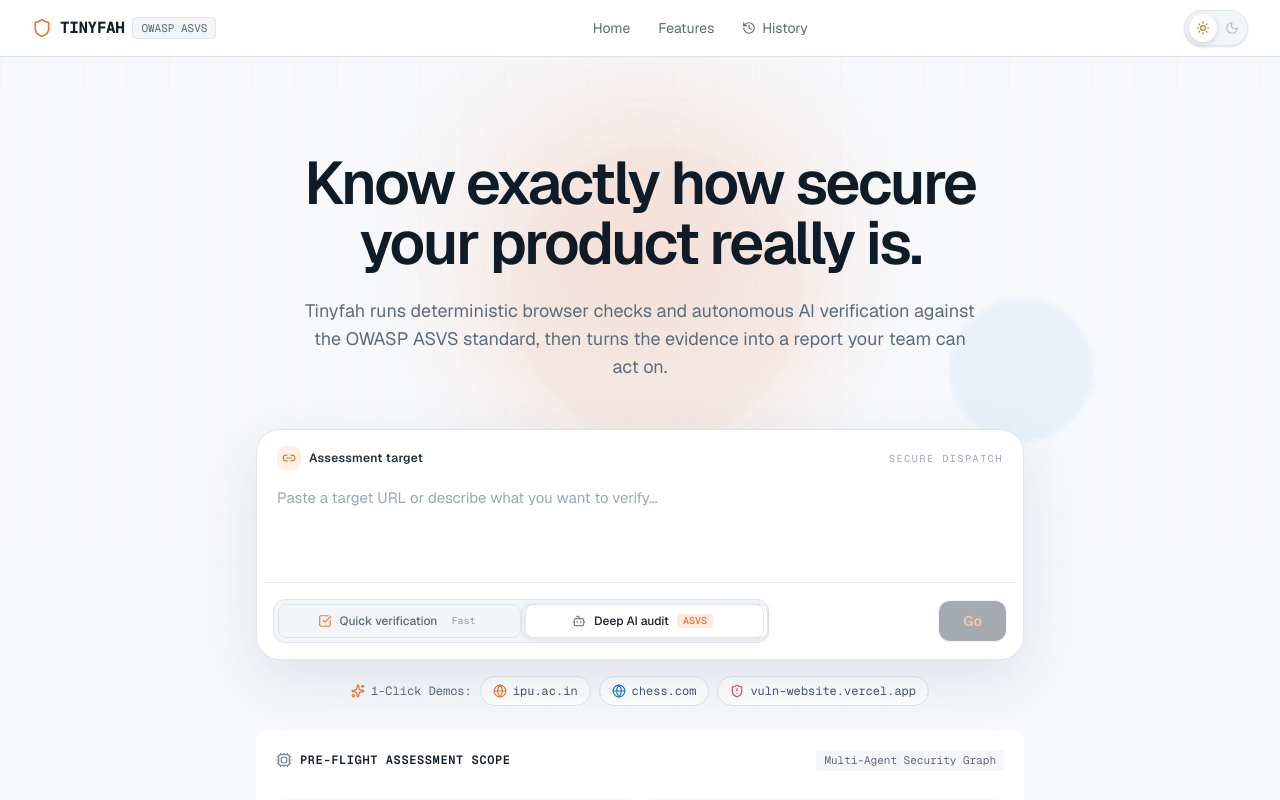
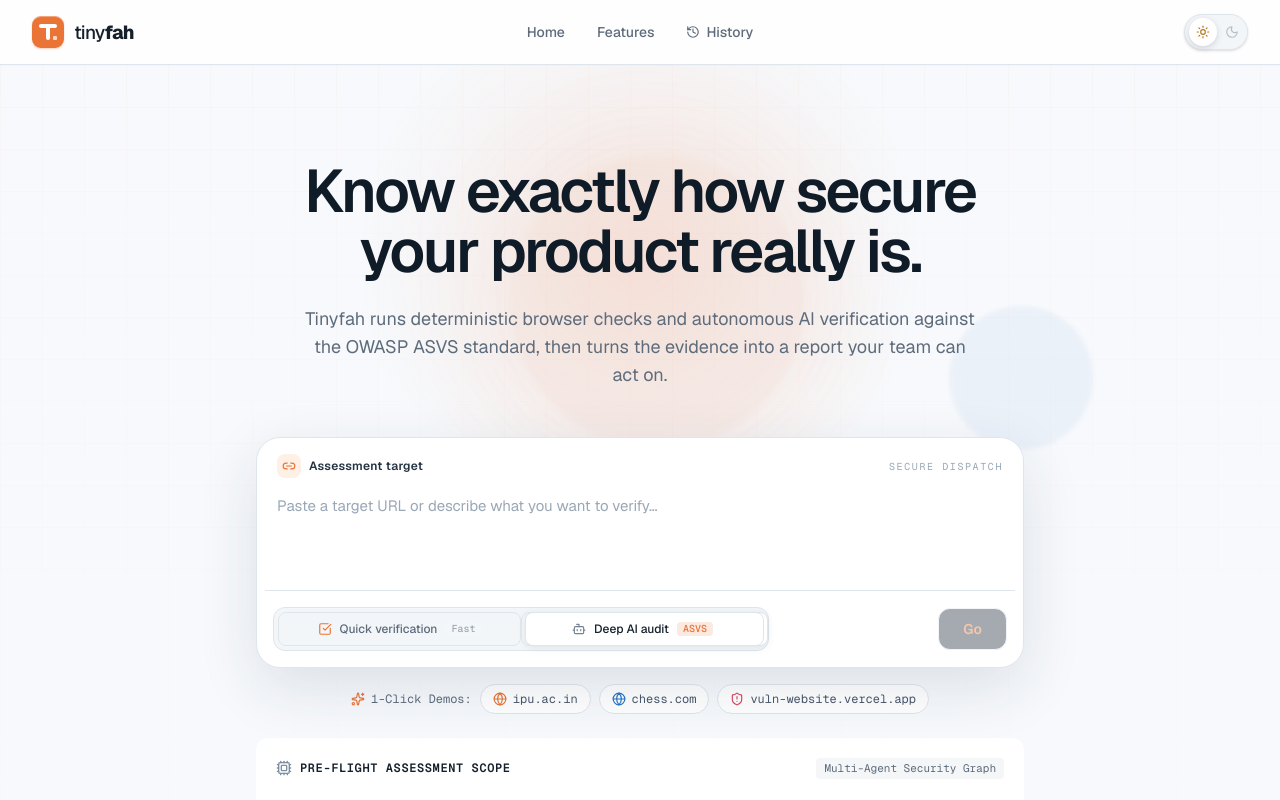
Before and after one commit to Yashvardhan0904/Tinyfah, a Next.js app in the folder frontend/: page / in a window 1280 px wide. Shown: the top 800 px of the page. Built offline with nearby package versions, Linux system fonts and the light colour scheme; no server answers.

Commit message:
fixed navbar and logo

```diff
--- a/frontend/src/components/layout/navbar.tsx
+++ b/frontend/src/components/layout/navbar.tsx
@@ -2,59 +2,74 @@
 
 import Link from "next/link";
 import { useState } from "react";
-import { Shield, Menu, X, History } from "lucide-react";
+import { Menu, X, History } from "lucide-react";
 import { ThemeToggle } from "./theme-toggle";
+
+/* Logo mark: a rounded tile with a "T" built purely from CSS shapes */
+function LogoMark() {
+  return (
+    <span
+      aria-hidden="true"
+      className="relative flex h-8 w-8 shrink-0 items-center justify-center rounded-[9px] bg-[#ea7336] shadow-[inset_0_1px_0_rgba(255,255,255,0.35),0_1px_2px_rgba(234,115,54,0.35)] transition-transform duration-200 group-hover:-rotate-3"
+    >
+      {/* T top bar */}
+      <span className="absolute left-[7px] top-[8px] h-[4px] w-[18px] rounded-full bg-white" />
+      {/* T stem */}
+      <span className="absolute left-[14px] top-[8px] h-[16px] w-[4px] rounded-full bg-white" />
+      {/* small "pixel" accent for the "tiny" idea */}
+      <span className="absolute bottom-[8px] right-[7px] h-[4px] w-[4px] rounded-[1px] bg-white/70" />
+    </span>
+  );
+}
+
+const linkBase =
+  "rounded-lg text-sm font-medium text-[#5d6b7b] transition-colors hover:text-[#15202b] hover:bg-[#f3f6f9] focus-visible:outline-none focus-visible:ring-2 focus-visible:ring-[#ea7336]/50";
 
 export function Navbar() {
   const [mobileOpen, setMobileOpen] = useState(false);
 
   return (
-    <header className="theme-navbar sticky top-0 z-50 bg-[#ffffff]/90 backdrop-blur-xl border-b border-[#dfe5ec]">
-      <div className="max-w-7xl mx-auto px-4 sm:px-8">
-        <div className="flex items-center justify-between h-14">
-          {/* Logo */}
-          <Link href="/" className="flex items-center gap-2 shrink-0">
-            <div className="flex items-center gap-2 text-[#ea7336]">
-              <Shield className="h-5 w-5" />
-              <span className="theme-navbar-brand font-mono text-base font-bold tracking-tight text-[#15202b]">
-                TINYFAH
-              </span>
-            </div>
-            <span className="theme-navbar-pill hidden sm:inline text-[11px] font-mono text-[#5d6b7b] px-2 py-0.5 rounded bg-[#f3f6f9] border border-[#dfe5ec]">
-              OWASP ASVS
+    <header className="theme-navbar sticky top-0 z-50 border-b border-[#dfe5ec] bg-[#ffffff]/80 backdrop-blur-xl">
+      <div className="mx-auto max-w-7xl px-4 sm:px-8">
+        <div className="flex h-16 items-center justify-between md:grid md:grid-cols-[1fr_auto_1fr]">
+          {/* Left: logo */}
+          <Link
+            href="/"
+            aria-label="TinyFah home"
+            className="group flex shrink-0 items-center gap-2.5 justify-self-start rounded-lg focus-visible:outline-none focus-visible:ring-2 focus-visible:ring-[#ea7336]/50"
+          >
+            <LogoMark />
+            <span className="theme-navbar-brand text-[19px] leading-none tracking-[-0.04em] text-[#15202b]">
+              <span className="font-medium">tiny</span>
+              <span className="font-extrabold">fah</span>
             </span>
           </Link>
 
-          {/* Desktop nav */}
-          <nav className="hidden md:flex items-center gap-1">
-            <Link
-              href="/"
-              className="px-3 py-1.5 text-sm text-[#5d6b7b] hover:text-[#15202b] hover:bg-[#f3f6f9] rounded-md transition-colors"
-            >
+          {/* Center: desktop nav */}
+          <nav className="hidden items-center justify-center gap-1 md:flex">
+            <Link href="/" className={`${linkBase} px-3.5 py-1.5`}>
               Home
             </Link>
-            <Link
-              href="/#features"
-              className="px-3 py-1.5 text-sm text-[#5d6b7b] hover:text-[#15202b] hover:bg-[#f3f6f9] rounded-md transition-colors"
-            >
+            <Link href="/#features" className={`${linkBase} px-3.5 py-1.5`}>
               Features
             </Link>
             <Link
               href="/history"
-              className="flex items-center gap-1.5 px-3 py-1.5 text-sm text-[#5d6b7b] hover:text-[#15202b] hover:bg-[#f3f6f9] rounded-md transition-colors"
+              className={`${linkBase} flex items-center gap-1.5 px-3.5 py-1.5`}
             >
               <History className="h-3.5 w-3.5" />
               History
             </Link>
           </nav>
 
-          {/* CTA + Mobile toggle */}
-          <div className="flex items-center gap-2">
+          {/* Right: theme toggle + mobile toggle */}
+          <div className="flex items-center gap-2 justify-self-end">
             <ThemeToggle />
             <button
-              className="md:hidden p-2 text-[#5d6b7b] hover:text-[#15202b] hover:bg-[#f3f6f9] rounded-md"
+              className={`${linkBase} p-2 md:hidden`}
               onClick={() => setMobileOpen(!mobileOpen)}
               aria-label="Toggle menu"
+              aria-expanded={mobileOpen}
             >
               {mobileOpen ? <X className="h-5 w-5" /> : <Menu className="h-5 w-5" />}
             </button>
@@ -63,24 +78,24 @@ export function Navbar() {
 
         {/* Mobile menu */}
         {mobileOpen && (
-          <div className="md:hidden border-t border-[#dfe5ec] py-3 space-y-1">
+          <div className="space-y-1 border-t border-[#dfe5ec] py-3 md:hidden">
             <Link
               href="/"
-              className="block px-3 py-2 text-sm text-[#5d6b7b] hover:text-[#15202b] hover:bg-[#f3f6f9] rounded-md"
+              className={`${linkBase} block px-3 py-2.5`}
               onClick={() => setMobileOpen(false)}
             >
               Home
             </Link>
             <Link
               href="/#features"
-              className="block px-3 py-2 text-sm text-[#5d6b7b] hover:text-[#15202b] hover:bg-[#f3f6f9] rounded-md"
+              className={`${linkBase} block px-3 py-2.5`}
               onClick={() => setMobileOpen(false)}
             >
               Features
             </Link>
             <Link
               href="/history"
-              className="flex items-center gap-1.5 px-3 py-2 text-sm text-[#5d6b7b] hover:text-[#15202b] hover:bg-[#f3f6f9] rounded-md"
+              className={`${linkBase} flex items-center gap-1.5 px-3 py-2.5`}
               onClick={() => setMobileOpen(false)}
             >
               <History className="h-3.5 w-3.5" />
```
